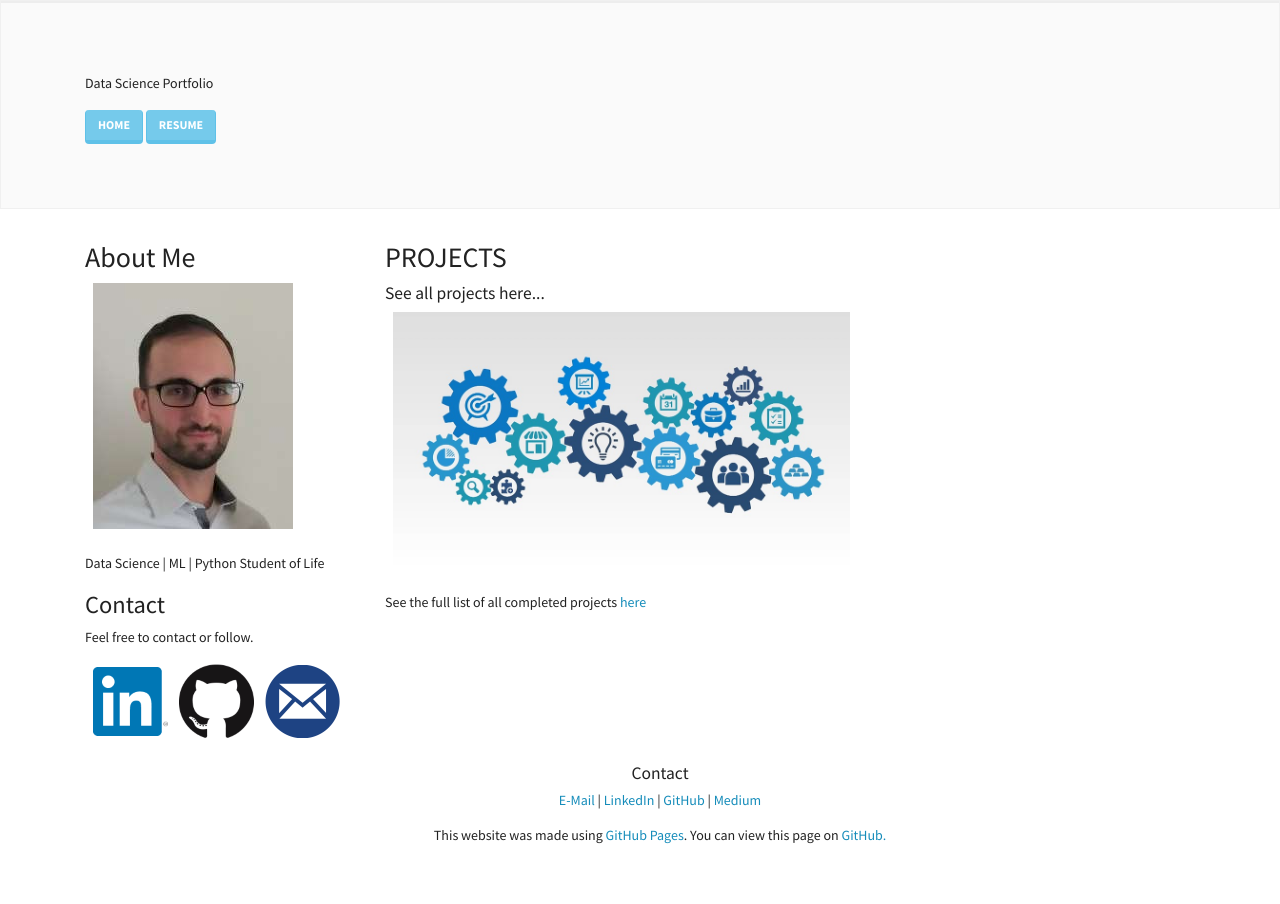
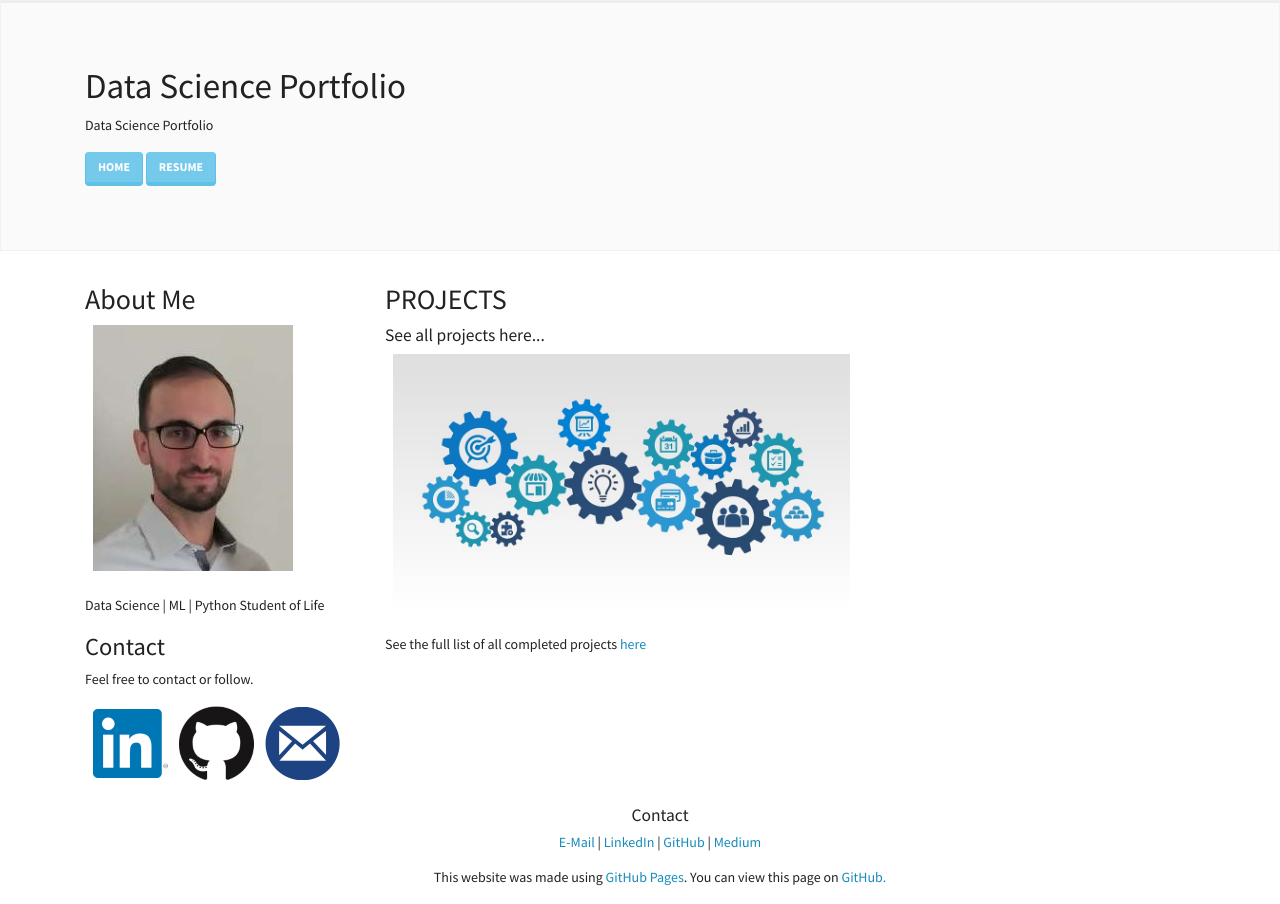
Before and after one commit to sergatron/sergatron.github.io, a Jekyll site: the page built from index.html, in a window 1280 px wide. Built offline with Jekyll 4.4.1, drawn with Linux system fonts in a browser that asks for light colours; nearby versions of some CDN libraries.

Commit message:
Update Header 1

```diff
--- a/_layouts/default.html
+++ b/_layouts/default.html
@@ -14,7 +14,7 @@
 
 	<div class="jumbotron jumbotron-fluid">
 	  <div class="container">
-		<h1>{{ author }}</h1>
+		<h1>{{ page.title }}</h1>
 		<p>Data Science Portfolio</p>
 
 		<a href="https://sergatron.github.io/" class="btn btn-info" role="button">Home</a>
```
